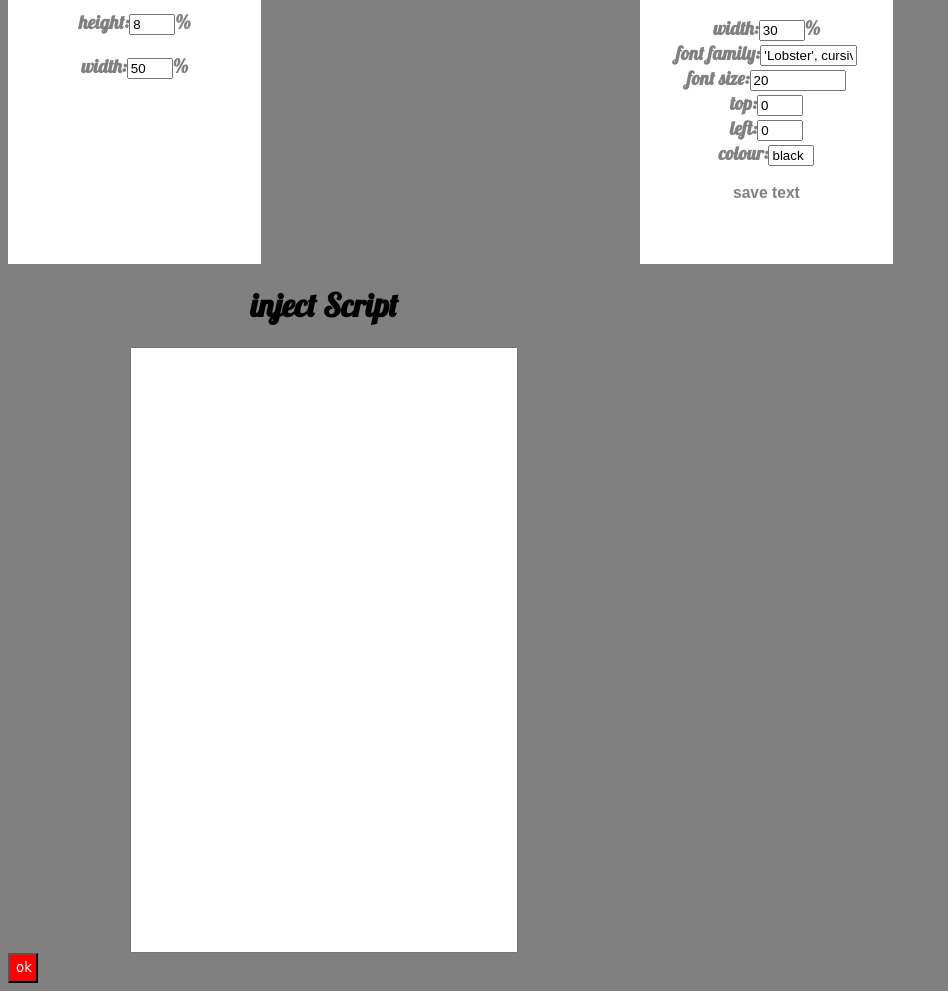
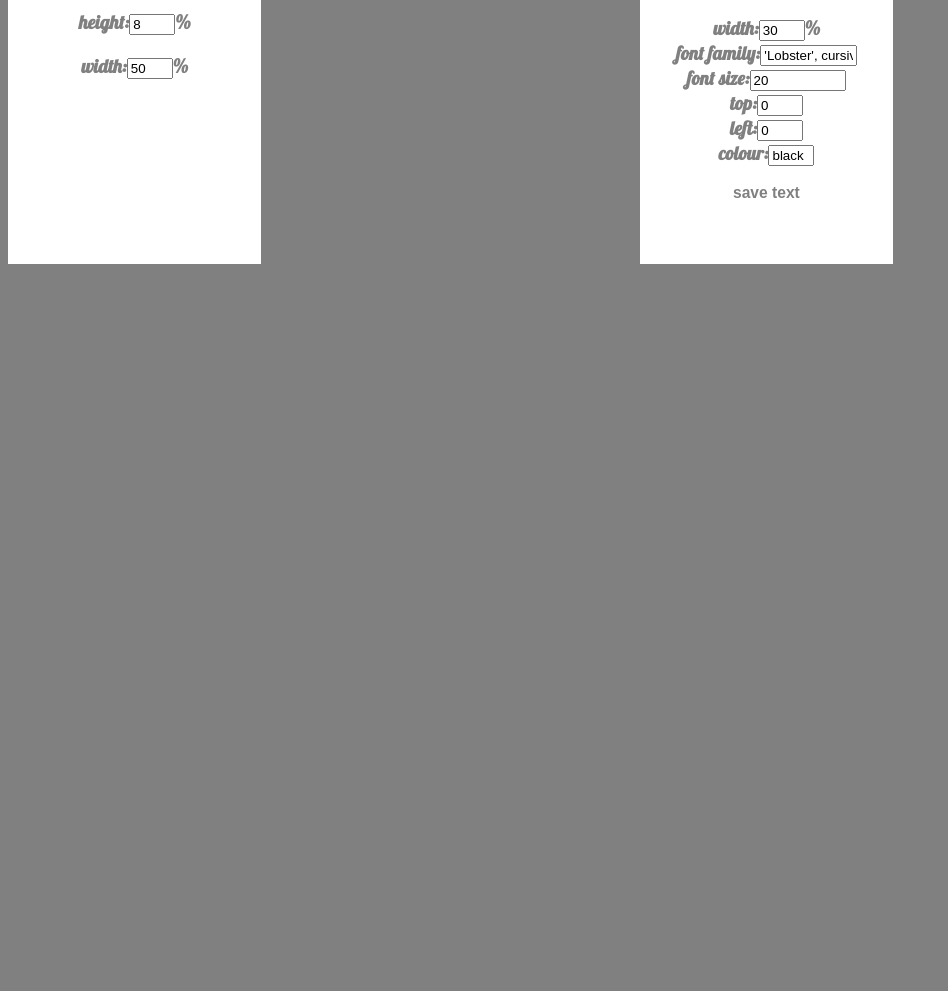
Before and after one commit to IshaanVermaProgrammer/Crystal.io, a website: page Crystal.io/new.html in a window 1280 px wide. Shown: the part 1295-2286 px from the top of the page, without its empty margins (0-948 px from the left). After the commit the page ends 1567 px from the top, so only its background shows below. Drawn offline with nearby package versions, Linux system fonts and the light colour scheme.

Commit message:
Update new.html

```diff
--- a/Crystal.io/new.html
+++ b/Crystal.io/new.html
@@ -214,7 +214,7 @@ left:<span id="x"><input type="text" id="left" value="0" onkeyup="left()"/><br>
 colour:<span id="x"><input type="text" id="p-text-colour" value="black" onkeyup="col()" style="width:15%;"/><br>
 <button onclick="st()" style="color:grey;background:white;border:2px solid white;"><h3>
 save text</h3></button>
-  </div><h1>inject Script</h1><br><input id="script" type="text" style="height:600px;width:60%;margin-right:auto;margin-left:auto;"><br><button onclick="ok()" style="height:30px;width:30px;background:red;color:white;font-family:cursive;">ok</button></center>
+  </div></center>
 <script>
 function t(){
 let a=$("#top").val();
```
